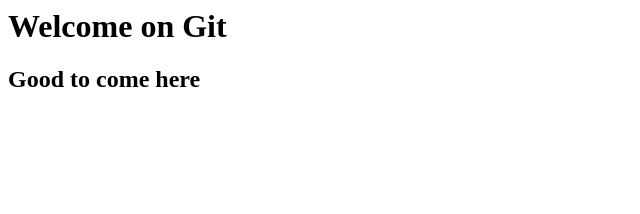
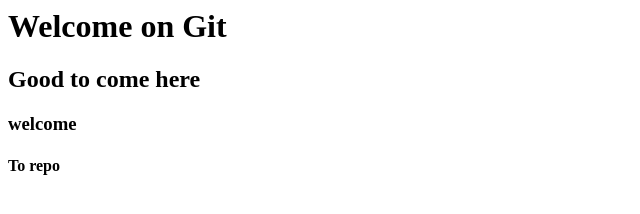
Before and after one commit to DnyaneshwarMadake/Git-Pratice, a plain HTML site: page index.html in a window 1280 px wide. Shown: the whole page, without its empty margins (0-640 px from the left). Drawn offline with Linux system fonts and the light colour scheme.

Commit message:
any changes

```diff
--- a/index.html
+++ b/index.html
@@ -3,6 +3,8 @@
         <body>
             <h1>Welcome on Git </h1>
             <h2>Good to come here </h2>
+            <h3>welcome</h3>
+            <h4>To repo </h4>
         </body>
     </head>
 </html>
```
